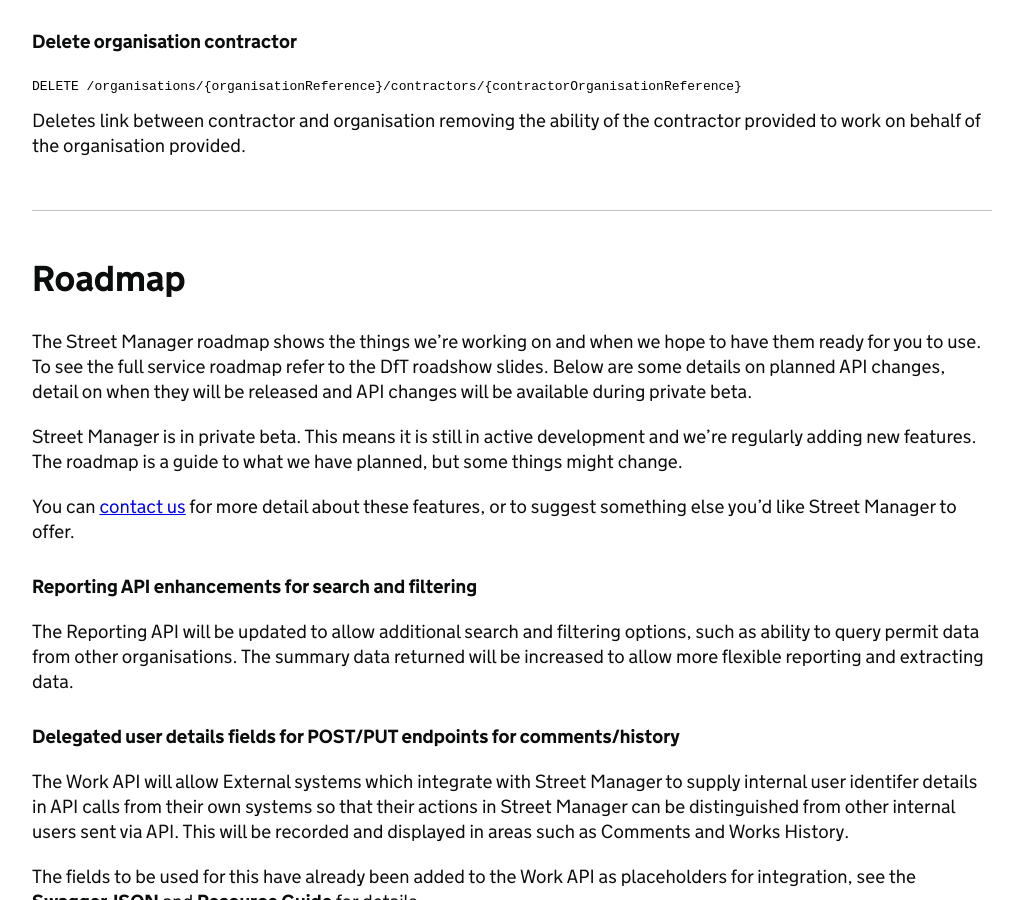
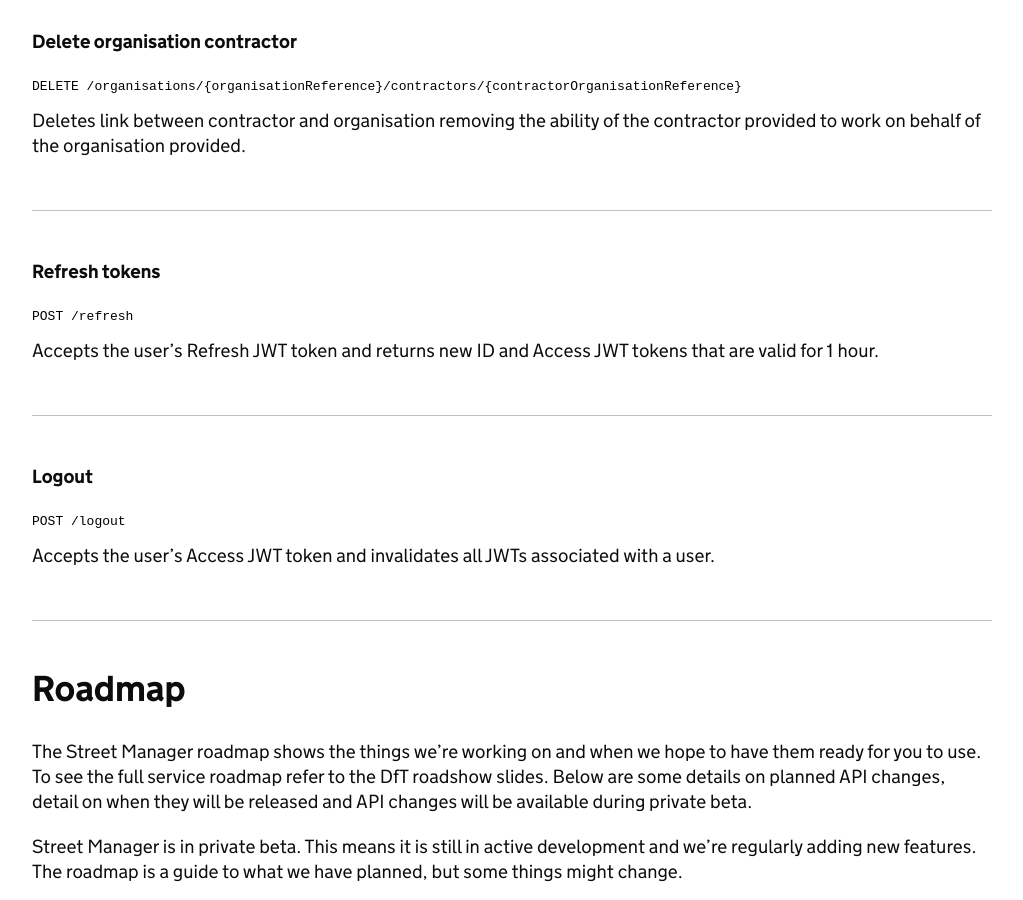
Before and after one commit to jgraham0325/land-register-api-docs, a Jekyll site: the page built from docs/api-documentation/V1.1/index.md, in a window 1280 px wide and 900 px high, scrolled down 39046 px. Shown: the whole window, without its empty margins (128-1151 px from the left). Built offline with Jekyll 4.4.1, drawn with Linux system fonts in a browser that asks for light colours.

Commit message:
Added new endpoint desciptions

```diff
--- a/docs/api-documentation/V1.1/index.md
+++ b/docs/api-documentation/V1.1/index.md
@@ -1814,6 +1814,26 @@
 
 <hr class="govuk-section-break govuk-section-break--xl govuk-section-break--visible">
 
+#### Refresh tokens
+{: .govuk-heading-s}
+
+<code>POST /refresh</code>
+
+Accepts the user's Refresh JWT token and returns new ID and Access JWT tokens that are valid for 1 hour.
+{: .govuk-body}
+
+<hr class="govuk-section-break govuk-section-break--xl govuk-section-break--visible">
+
+#### Logout
+{: .govuk-heading-s}
+
+<code>POST /logout</code>
+
+Accepts the user's Access JWT token and invalidates all JWTs associated with a user.
+{: .govuk-body}
+
+<hr class="govuk-section-break govuk-section-break--xl govuk-section-break--visible">
+
 ## Roadmap
 {: .govuk-heading-l #roadmap}
 
```
